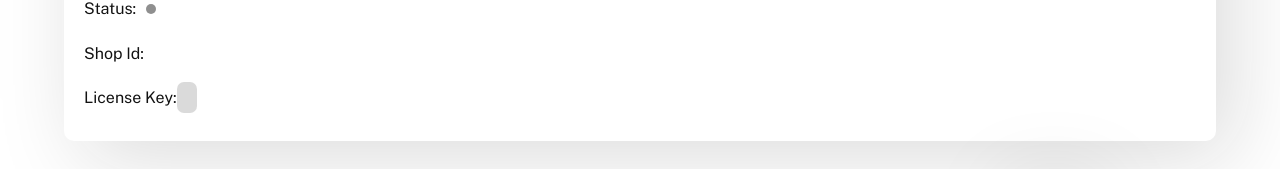
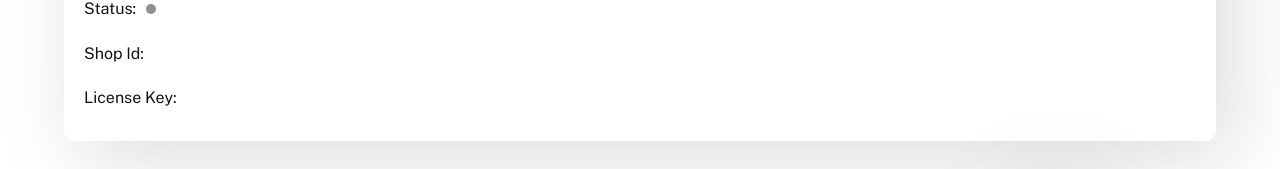
Before and after one commit to alexanderngia/swift-license-manager, a Next.js app: page /create-license in a window 1280 px wide. Shown: the part 396-565 px from the top of the page. Built offline with nearby package versions, Linux system fonts and the light colour scheme.

Commit message:
update 18:52 10/3/2024

```diff
--- a/src/pages/create-license/index.tsx
+++ b/src/pages/create-license/index.tsx
@@ -113,7 +113,8 @@ export default function CreateLicense() {
               Shop Id: <strong>{formValues.shopId}</strong>
             </p>
             <p className={styles["key"]}>
-              License Key: <span>{formValues.licenseKey}</span>
+              License Key:{" "}
+              {formValues.licenseKey && <span>{formValues.licenseKey}</span>}
             </p>
             {message && (
               <p className={styles["error"]}>
```
